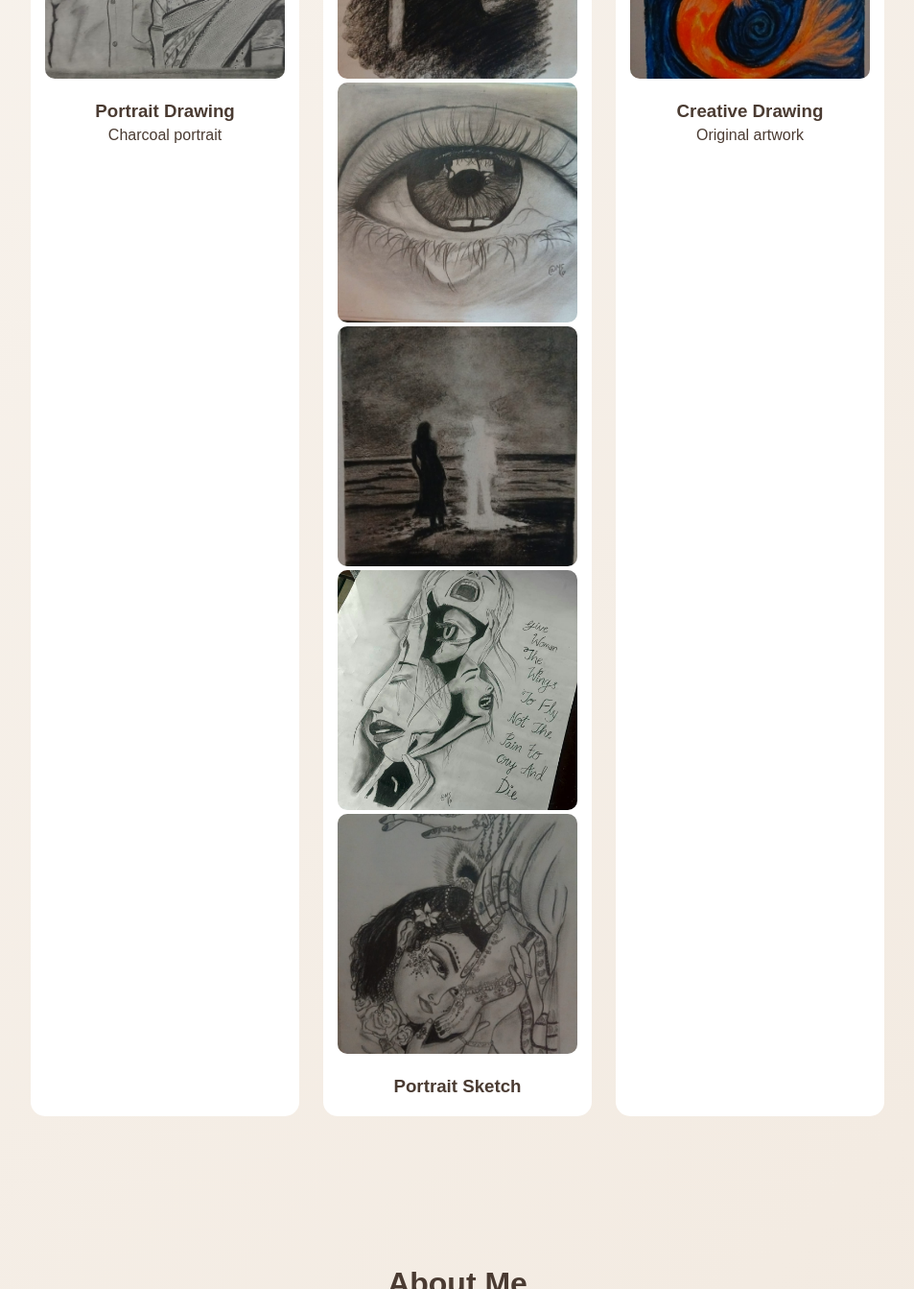
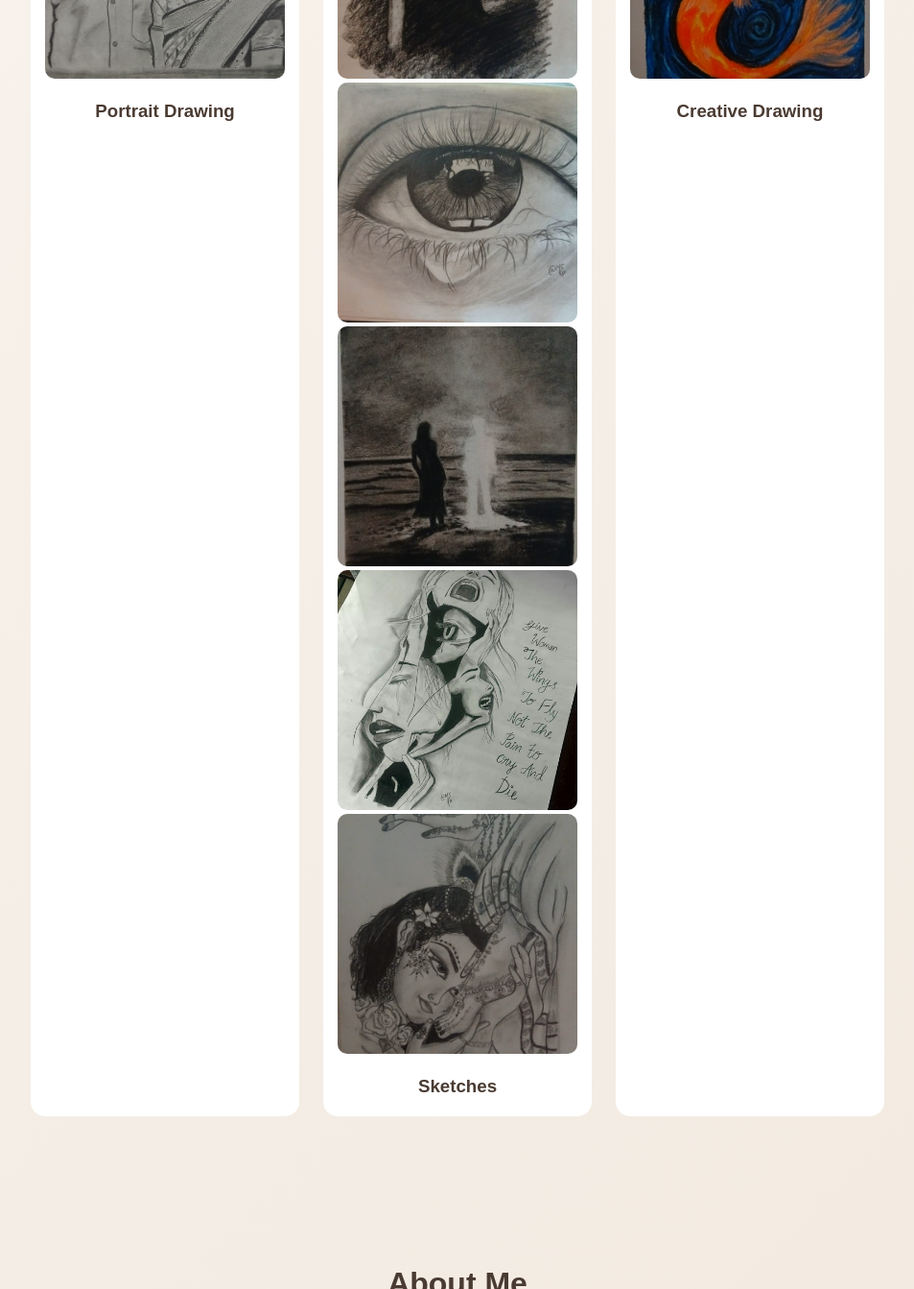
Before and after one commit to santhoshinimiryala-bit/Art-Portfolio, a plain HTML site: page index.html in a window 1280 px wide. Shown: the part 820-2163 px from the top of the page at 96% size, without its empty margins (163-1116 px from the left). Drawn offline with Linux system fonts and the light colour scheme.

```diff
--- a/index.html
+++ b/index.html
@@ -43,7 +43,6 @@
         <div class="art-card">
            <img src="images/Potraits/potrait.jpeg" alt="Portrait Drawing" class="art-image" onclick="openArtwork(this)">
             <h3>Portrait Drawing</h3>
-            <p>Charcoal portrait</p>
         </div>
 
     <div class="art-card">
@@ -58,14 +57,13 @@
 
            <img src="images/sketches/sketch 5.jpeg" alt="Sketch">
 
-          <h3>Portrait Sketch</h3>
+          <h3>Sketches</h3>
 
 </div>
 
         <div class="art-card">
             <img src="images/creative art/creative drawing.jpeg" alt="Creative Drawing" class="art-image" onclick="openArtwork(this)">
             <h3>Creative Drawing</h3>
-            <p>Original artwork</p>
         </div>
 
     </div>
```
